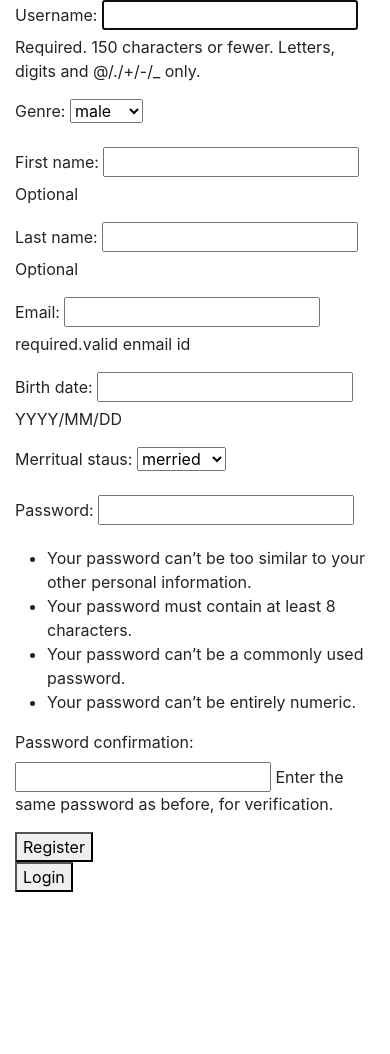
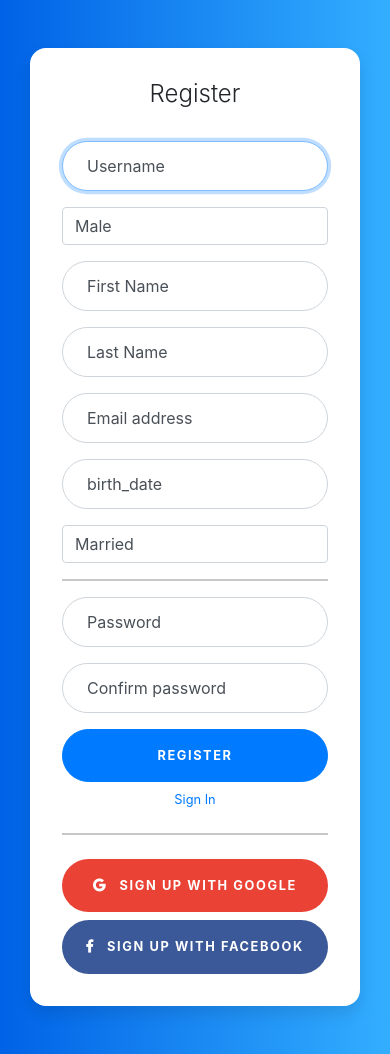
Before and after one commit to narendra-bis/myhome, a Django app: page /register in a window 390 px wide. Before the commit the page ends 892 px from the top, so only its background shows below. Run offline with Django 3.2, Linux system fonts and the light colour scheme; some libraries are stand-ins or nearby versions.

Commit message:
change signup template

```diff
--- a/myapp/templates/myapp/signup.html
+++ b/myapp/templates/myapp/signup.html
@@ -1,10 +1,202 @@
 {% extends 'base.html' %}
 
 {% block contents %}
-<form method="POST">
-	{% csrf_token %}
-	{{ form.as_p }}
-	<button type="submit">Register</button>
-</form>
-<a href="{% url 'myapp:login' %}"><button type="button">Login</button></a>
+<!-- This snippet uses Font Awesome 5 Free as a dependency. You can download it at fontawesome.io! -->
+
+<body>
+  <div class="container">
+    <div class="row">
+      <div class="col-lg-10 col-xl-9 mx-auto">
+        <div class="card card-signin flex-row my-5">
+          <div class="card-img-left d-none d-md-flex">
+             <!-- Background image for card set in CSS! -->
+          </div>
+          <div class="card-body">
+            <h5 class="card-title text-center">Register</h5>
+            <form class="form-signin" method="POST">
+            	{% csrf_token %}
+              <div class="form-label-group">
+                <input type="text" id="username" name="username" class="form-control" placeholder="Username" required autofocus>
+                <label for="username">Username</label>
+              </div>
+
+               <div class="form-label-group">
+               	<select name="genre" class="form-control">
+				        <option value="m">Male</option>
+				        <option value="f">Female</option>
+				        </select>
+              </div>
+              <div class="form-label-group">
+                <input type="text" name="first_name" id="first_name" class="form-control" placeholder="First Name" required>
+                <label for="first_name">First Name</label>
+              </div>
+               <div class="form-label-group">
+                <input type="text" name="last_name" id="last_name" class="form-control" placeholder="Last Name" required>
+                <label for="last_name">Last Name</label>
+              </div>
+
+              <div class="form-label-group">
+                <input type="email" name="email" id="email" class="form-control" placeholder="Email address" required>
+                <label for="email">Email address</label>
+              </div>
+              <div class="form-label-group">
+                <input type="text" name="birth_date" id="birth_date" class="form-control" placeholder="Birth Date YY/mm/dd" required>
+                <label for="birth_date">birth_date</label>
+              </div>
+              <div class="form-label-group">
+                  <select name="merritual_staus" id="merritual_staus" class="form-control">
+                  <option value="mr">Married</option>
+                  <option value="bc">Bachelor</option>
+
+                </select>
+              </div>
+
+              <hr>
+
+              <div class="form-label-group">
+                <input type="password" id="password1" name="password1" class="form-control" placeholder="Password" required>
+                <label for="password1">Password</label>
+              </div>
+
+              <div class="form-label-group">
+                <input type="password" id="password2" name="password2" class="form-control" placeholder="Password" required>
+                <label for="password2">Confirm password</label>
+              </div>
+
+              <button class="btn btn-lg btn-primary btn-block text-uppercase" type="submit">Register</button>
+              <a class="d-block text-center mt-2 small" href="{% url 'myapp:login' %}">Sign In</a>
+              <hr class="my-4">
+              <button class="btn btn-lg btn-google btn-block text-uppercase" type="submit"><i class="fab fa-google mr-2"></i> Sign up with Google</button>
+              <button class="btn btn-lg btn-facebook btn-block text-uppercase" type="submit"><i class="fab fa-facebook-f mr-2"></i> Sign up with Facebook</button>
+            </form>
+          </div>
+        </div>
+      </div>
+    </div>
+  </div>
+</body>
+
+<style type="text/css">
+	:root {
+  --input-padding-x: 1.5rem;
+  --input-padding-y: .75rem;
+  --select-padding-x: 1.5rem;
+  --select-padding-y: .75rem;
+}
+
+body {
+  background: #007bff;
+  background: linear-gradient(to right, #0062E6, #33AEFF);
+}
+
+.card-signin {
+  border: 0;
+  border-radius: 1rem;
+  box-shadow: 0 0.5rem 1rem 0 rgba(0, 0, 0, 0.1);
+  overflow: hidden;
+}
+
+.card-signin .card-title {
+  margin-bottom: 2rem;
+  font-weight: 300;
+  font-size: 1.5rem;
+}
+
+.card-signin .card-img-left {
+  width: 45%;
+  /* Link to your background image using in the property below! */
+  background: scroll center url('https://source.unsplash.com/WEQbe2jBg40/414x512');
+  background-size: cover;
+}
+
+.card-signin .card-body {
+  padding: 2rem;
+}
+
+.form-signin {
+  width: 100%;
+}
+
+.form-signin .btn {
+  font-size: 80%;
+  border-radius: 5rem;
+  letter-spacing: .1rem;
+  font-weight: bold;
+  padding: 1rem;
+  transition: all 0.2s;
+}
+
+.form-label-group {
+  position: relative;
+  margin-bottom: 1rem;
+}
+
+.form-label-group input {
+  height: auto;
+  border-radius: 2rem;
+}
+
+.form-label-group>input,
+.form-label-group>label {
+  padding: var(--input-padding-y) var(--input-padding-x);
+}
+
+.form-label-group>label {
+  position: absolute;
+  top: 0;
+  left: 0;
+  display: block;
+  width: 100%;
+  margin-bottom: 0;
+  /* Override default `<label>` margin */
+  line-height: 1.5;
+  color: #495057;
+  border: 1px solid transparent;
+  border-radius: .25rem;
+  transition: all .1s ease-in-out;
+}
+
+.form-label-group input::-webkit-input-placeholder {
+  color: transparent;
+}
+
+.form-label-group input:-ms-input-placeholder {
+  color: transparent;
+}
+
+.form-label-group input::-ms-input-placeholder {
+  color: transparent;
+}
+
+.form-label-group input::-moz-placeholder {
+  color: transparent;
+}
+
+.form-label-group input::placeholder {
+  color: transparent;
+}
+
+.form-label-group input:not(:placeholder-shown) {
+  padding-top: calc(var(--input-padding-y) + var(--input-padding-y) * (2 / 3));
+  padding-bottom: calc(var(--input-padding-y) / 3);
+}
+
+.form-label-group input:not(:placeholder-shown)~label {
+  padding-top: calc(var(--input-padding-y) / 3);
+  padding-bottom: calc(var(--input-padding-y) / 3);
+  font-size: 12px;
+  color: #777;
+}
+
+.btn-google {
+  color: white;
+  background-color: #ea4335;
+}
+
+.btn-facebook {
+  color: white;
+  background-color: #3b5998;
+}
+
+</style>
 {% endblock %}
--- a/myapp/views.py
+++ b/myapp/views.py
@@ -35,11 +35,11 @@ def signin(request):
 
 def signup(request):
 	if request.method =='POST':
+
 		form = SignUpForm(request.POST)
 		if form.is_valid():
 			user = form.save()
 			user.refresh_from_db()
-			# import pdb;pdb.set_trace()
 			user.profile.genre = form.cleaned_data.get('genre')
 			user.profile.birth_date = form.cleaned_data.get('birth_date')
 			user.profile.merritual_staus = form.cleaned_data.get('merritual_staus')
@@ -48,7 +48,6 @@ def signup(request):
 			return redirect('myapp:login')
 	else:
 		form = SignUpForm()
-		# import pdb;pdb.set_trace()
 	return render(request,'myapp/signup.html',{'form':form})
 
 
```
Also changed, not shown: db.sqlite3.
